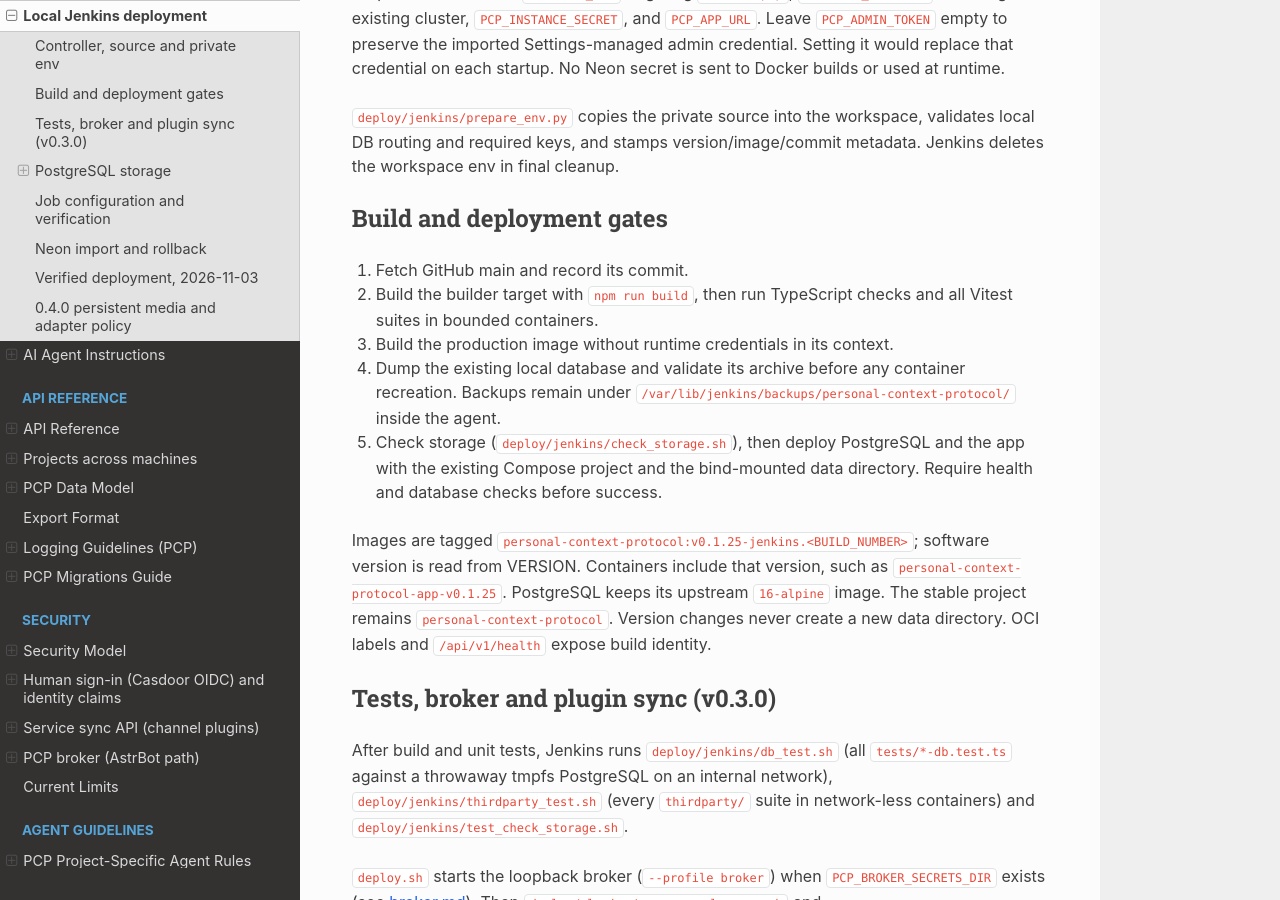
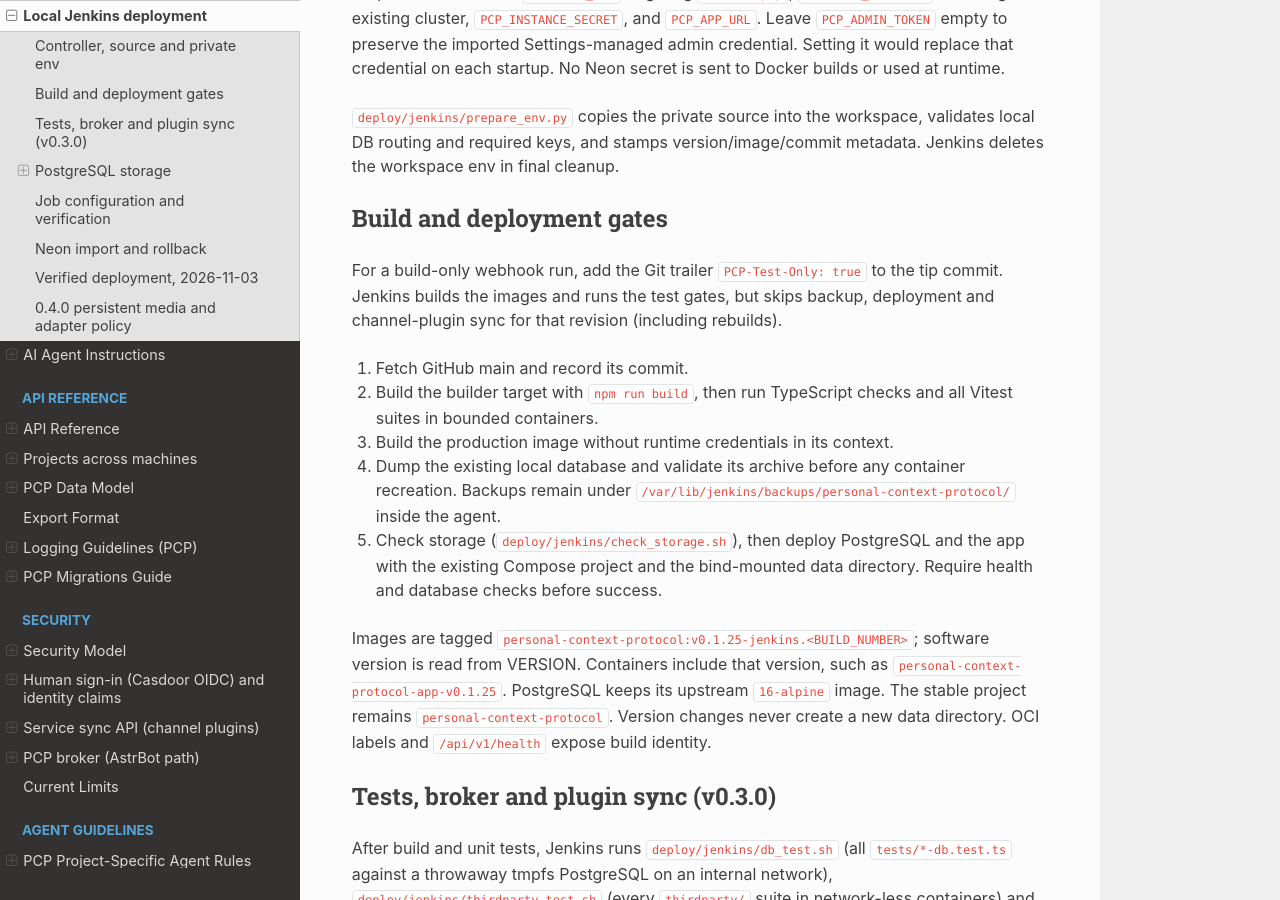
Before and after one commit to Nesbitt-bot/personal-context-protocol, a Sphinx documentation site: the page built from docs/deployment-jenkins.md, in a window 1280 px wide and 900 px high, scrolled down 872 px. Built offline with Sphinx 7.4.7 and the Read the Docs theme 3.1.0, drawn with Linux system fonts in a browser that asks for light colours.

Commit message:
ci: support build-only webhook runs and repair the pre-projects upgrade fixture

```diff
--- a/docs/deployment-jenkins.md
+++ b/docs/deployment-jenkins.md
@@ -43,6 +43,10 @@ validates local DB routing and required keys, and stamps version/image/commit
 metadata. Jenkins deletes the workspace env in final cleanup.
 
 ## Build and deployment gates
+
+For a build-only webhook run, add the Git trailer `PCP-Test-Only: true` to the
+tip commit. Jenkins builds the images and runs the test gates, but skips backup,
+deployment and channel-plugin sync for that revision (including rebuilds).
 
 1. Fetch GitHub main and record its commit.
 2. Build the builder target with `npm run build`, then run TypeScript checks
```
Also changed, not shown: 2 other files.
